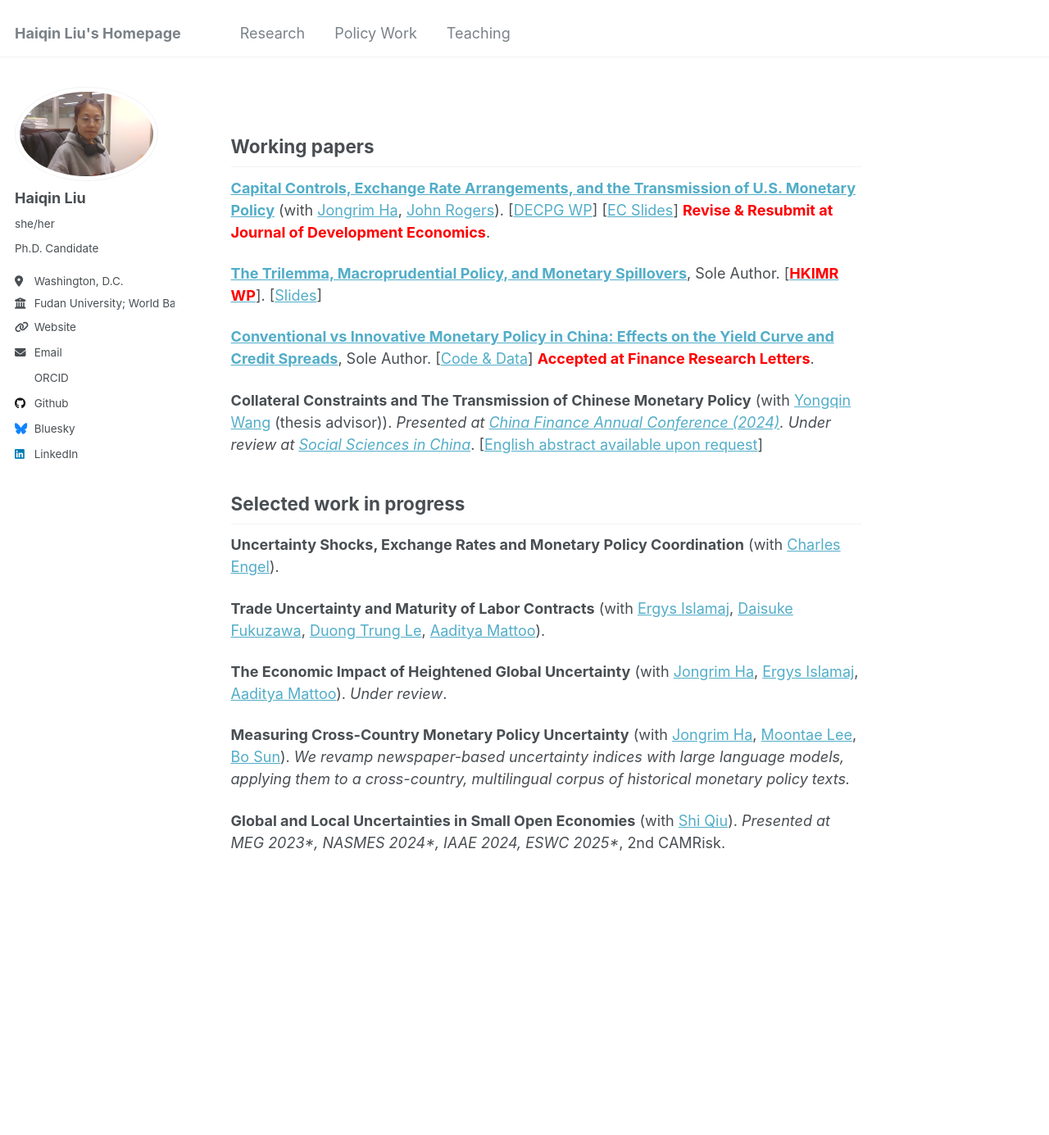
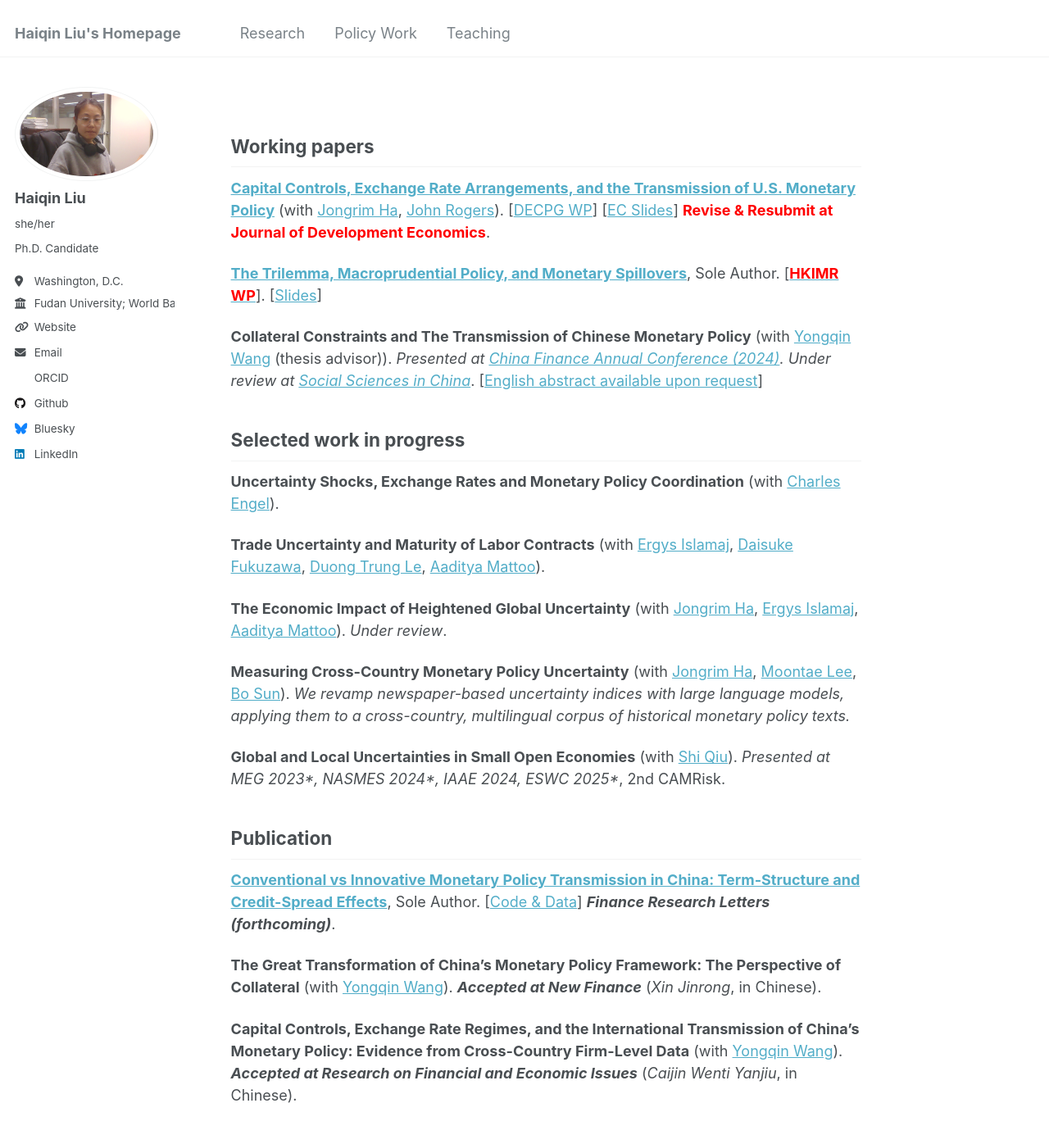
Before and after one commit to liuhaiqinFDU/liuhaiqinFDU.github.io, a Jekyll site: the page built from research.md, in a window 1280 px wide and 1400 px high. Shown: the top 1385 px of the window at 82% size. Built offline with Jekyll 4.4.1, drawn with Linux system fonts in a browser that asks for light colours; some web fonts are replaced.

Commit message:
Update research.md

```diff
--- a/research.md
+++ b/research.md
@@ -11,13 +11,9 @@ title: ""
 
 [**The Trilemma, Macroprudential Policy, and Monetary Spillovers**](https://papers.ssrn.com/sol3/papers.cfm?abstract_id=5538878), Sole Author. [**[<font color="red">HKIMR WP</font>](https://www.aof.org.hk/docs/default-source/hkimr/working-papers/2025/full-textb6d5838a-ca50-4e38-bd37-2a104a50b361.pdf?sfvrsn=43fe4540_1)**]. [[Slides](https://www.dropbox.com/scl/fi/syt73glashowatap0l2ax/JMP_Slides_EAPCE.pdf?rlkey=ok4rv6evq66lx307biadqruyn&st=4sd55cfa&dl=0)]
 
-[**Conventional vs Innovative Monetary Policy in China: Effects on the Yield Curve and Credit Spreads**](https://papers.ssrn.com/sol3/papers.cfm?abstract_id=6018296), Sole Author. [[Code & Data](https://dataverse.harvard.edu/dataset.xhtml?persistentId=doi:10.7910/DVN/1TVTXA)] **<font color="red">Accepted at Finance Research Letters</font>**.
-
 **Collateral Constraints and The Transmission of Chinese Monetary Policy** (with [Yongqin Wang](https://fisf.fudan.edu.cn/en_show-112-156.html) (thesis advisor)). *Presented at [China Finance Annual Conference (2024)](http://www.jryj.org.cn/CN/news/news104.shtml).* *Under review at [Social Sciences in China](https://en.wikipedia.org/wiki/Social_Sciences_in_China_(journal))*. [[English abstract available upon request]()]
 
-<!-- **The Great Transformation of China’s Monetary Policy Framework: The Perspective of Collateral** (with [Yongqin Wang](https://fisf.fudan.edu.cn/en_show-112-156.html)). **<font color="red">Accepted at  New Finance</font>** (*Xin Jinrong*, in Chinese). -->
 
-<!-- **Capital Controls, Exchange Rate Regimes, and the International Transmission of China’s Monetary Policy: Evidence from Cross-Country Firm-Level Data** (with [Yongqin Wang](https://fisf.fudan.edu.cn/en_show-112-156.html)). **<font color="red">Accepted at Research on Financial and Economic Issues</font>**  (*Caijin Wenti Yanjiu*, in Chinese). -->
 
 ## Selected work in progress
 
@@ -31,6 +27,14 @@ title: ""
 *We revamp newspaper-based uncertainty indices with large language models, applying them to a cross-country, multilingual corpus of historical monetary policy texts.*
 
 **Global and Local Uncertainties in Small Open Economies** (with [Shi Qiu](https://sites.google.com/view/shiqiu/home)). *Presented at MEG 2023\*, NASMES 2024\*, IAAE 2024, ESWC 2025\**, 2nd CAMRisk. <!-- *Using natural disasters as instruments, we estimate the causal impact of domestic uncertainty across AEs and EMDEs.* -->
+
+## Publication
+
+[**Conventional vs Innovative Monetary Policy Transmission in China: Term-Structure and Credit-Spread Effects**](https://www.sciencedirect.com/science/article/pii/S1544612326002680?via%3Dihub), Sole Author. [[Code & Data](https://dataverse.harvard.edu/dataset.xhtml?persistentId=doi:10.7910/DVN/1TVTXA)] ***Finance Research Letters (forthcoming)***.
+
+**The Great Transformation of China’s Monetary Policy Framework: The Perspective of Collateral** (with [Yongqin Wang](https://fisf.fudan.edu.cn/en_show-112-156.html)). ***Accepted at  New Finance*** (*Xin Jinrong*, in Chinese).
+
+**Capital Controls, Exchange Rate Regimes, and the International Transmission of China’s Monetary Policy: Evidence from Cross-Country Firm-Level Data** (with [Yongqin Wang](https://fisf.fudan.edu.cn/en_show-112-156.html)). ***Accepted at Research on Financial and Economic Issues***  (*Caijin Wenti Yanjiu*, in Chinese).
 
 <!-- **Fragmented Uncertainty Spillovers** (with [Jongrim Ha](https://www.jongrimha.com/)). [<font color="red">new draft coming soon!</font>] *We study how uncertainty originating from trade partners propagates through global value chains.*-->
 
```
